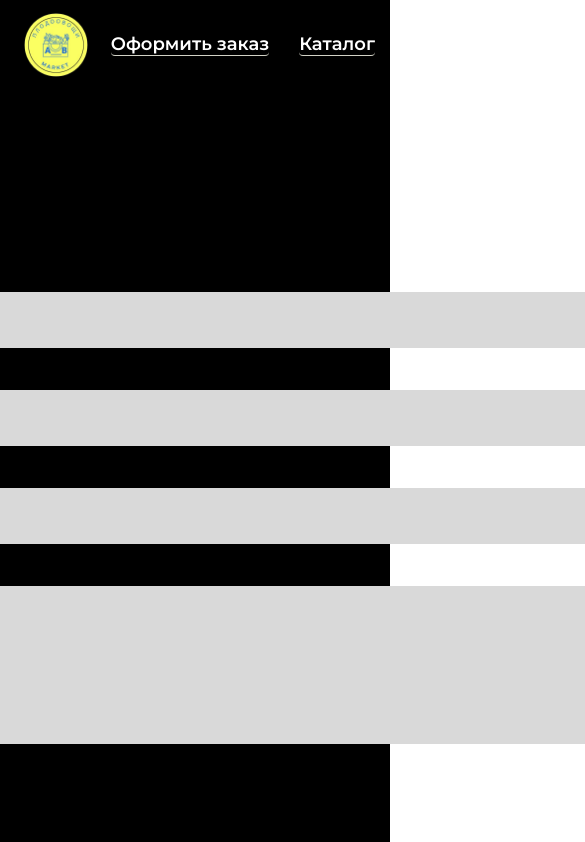
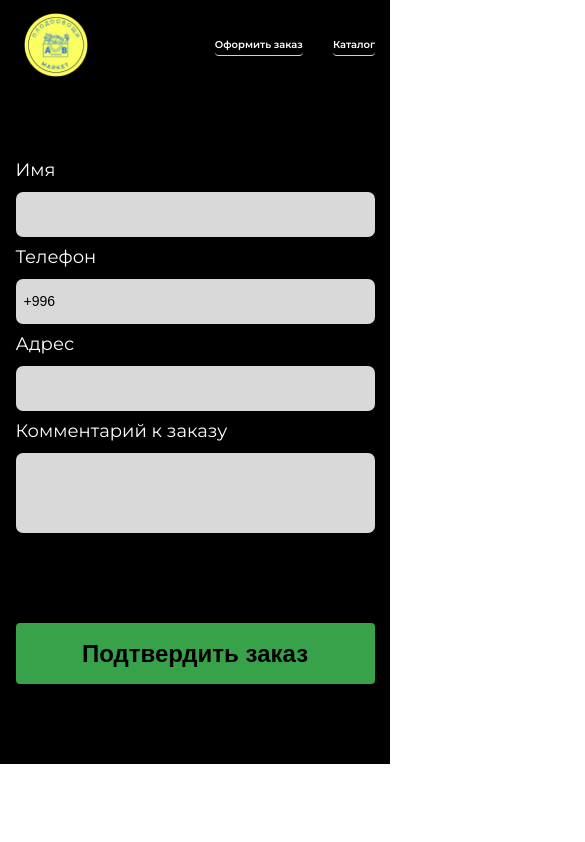
Before and after one commit to jodar-Nimatov/Fruits-kg, a React (Create React App) app: page /Checkout in a window 390 px wide. Shown: the top 842 px of the page, 585 px wide, since content can reach past the window. Built offline with nearby package versions, Linux system fonts and the light colour scheme.

Commit message:
adaptivka

```diff
--- a/src/Components/Basket/Basket.jsx
+++ b/src/Components/Basket/Basket.jsx
@@ -24,6 +24,7 @@ const Basket = () => {
         <div className="Basket-inner">
           <div className="Basket-inner-row">
             <BasketItem />
+
           </div>
 
           <div className="delivery">
--- a/src/Components/CheckoutPage/Checkout.jsx
+++ b/src/Components/CheckoutPage/Checkout.jsx
@@ -2,69 +2,54 @@ import React, { useState } from "react";
 import Logo from "../../assets/icons/logo.png";
 import "./Checkout.scss";
 import { useNavigate } from "react-router-dom";
-import Modal from "./modal.jsx";
+import Modal from "./modal"; // Импорт модального окна
+import Succes from "../../assets/icons/secces.svg";
 
 const Checkout = () => {
   const navigate = useNavigate();
   const [isModalOpen, setIsModalOpen] = useState(false);
-  const [errorMessages, setErrorMessages] = useState({
+  const [formData, setFormData] = useState({
+    name: "",
+    phone: "+996",
+    address: "",
+  });
+  const [errors, setErrors] = useState({
     name: "",
     phone: "",
     address: "",
   });
+
+  const handleChange = (e) => {
+    const { id, value } = e.target;
+    setFormData((prevState) => ({
+      ...prevState,
+      [id]: value,
+    }));
+    setErrors((prevState) => ({
+      ...prevState,
+      [id]: "", // Убираем ошибку при изменении поля
+    }));
+  };
+
+  const validateForm = () => {
+    const { name, phone, address } = formData;
+    const newErrors = {};
+    if (!name) newErrors.name = "Пожалуйста, введите имя.";
+    if (!phone || !phone.startsWith("+996") || phone.length < 7)
+      newErrors.phone =
+        "Пожалуйста, введите номер телефона, начинающийся с +996.";
+    if (!address) newErrors.address = "Пожалуйста, введите адрес.";
+    setErrors(newErrors);
+    return Object.keys(newErrors).length === 0;
+  };
+
   const handleSubmit = (e) => {
     e.preventDefault();
+    if (validateForm()) {
+      setIsModalOpen(true);
+    }
+  };
 
-    const name = e.target.elements.Name.value.trim();
-    const phone = e.target.elements.Phone.value.trim();
-    const address = e.target.elements.address.value.trim();
-
-    if (!name) {
-        setErrorMessages(prevState => ({
-          ...prevState,
-          name: 'Введите имя'
-        }));
-        return;
-      } else {
-        setErrorMessages(prevState => ({
-          ...prevState,
-          name: '' // Очистить сообщение об ошибке, если поле заполнено
-        }));
-      }
-
-      if (!phone) {
-        setErrorMessages(prevState => ({
-          ...prevState,
-          phone: 'Введите телефон'
-        }));
-        return;
-      } else {
-        setErrorMessages(prevState => ({
-          ...prevState,
-          phone: '' // Очистить сообщение об ошибке, если поле заполнено
-        }));
-      }
-
-
-
-      if (!address) {
-        setErrorMessages(prevState => ({
-          ...prevState,
-          address: 'Введите адрес'
-        }));
-        return;
-      } else {
-        setErrorMessages(prevState => ({
-          ...prevState,
-          address: '' // Очистить сообщение об ошибке, если поле заполнено
-        }));
-      }
-
-
-
-      // Если все поля заполнены и телефон имеет правильный формат, открыть модальное окно
-      setIsModalOpen(true);
-    };
   const closeModal = () => {
     setIsModalOpen(false);
   };
@@ -87,27 +72,53 @@ const Checkout = () => {
         </div>
         <div className="Checkout-inner">
           <form onSubmit={handleSubmit}>
-            <label htmlFor="Name">Имя</label>
-            <input id="Name" type="text" />
-            {errorMessages.name && <span className="error-message">{errorMessages.name}</span>}
+            <label htmlFor="name">Имя</label>
+            <input
+              id="name"
+              type="text"
+              value={formData.name}
+              onChange={handleChange}
+            />
+            {errors.name && <div className="error-message">{errors.name}</div>}
 
-            <label htmlFor="Phone">Телефон</label>
-            <input id="Phone" type="tel" />
-            {errorMessages.phone && (
-              <span className="error-message">{errorMessages.phone}</span>
+            <label htmlFor="phone">Телефон</label>
+            <input
+              id="phone"
+              type="tel"
+              value={formData.phone}
+              onChange={handleChange}
+            />
+            {errors.phone && (
+              <div className="error-message">{errors.phone}</div>
             )}
+
             <label htmlFor="address">Адрес</label>
-            <input id="address" type="text" />
-            {errorMessages.address && (
-              <span className="error-message">{errorMessages.address}</span>
+            <input
+              id="address"
+              type="text"
+              value={formData.address}
+              onChange={handleChange}
+            />
+            {errors.address && (
+              <div className="error-message">{errors.address}</div>
             )}
+
             <label htmlFor="description">Комментарий к заказу</label>
-            <input id="description" type="text" />
+            <input
+              id="description"
+              type="text"
+              value={formData.description}
+              onChange={handleChange}
+            />
+
             <button type="submit">Подтвердить заказ</button>
           </form>
         </div>
       </div>
-      {isModalOpen && <Modal closeModal={closeModal} />}
+      <Modal show={isModalOpen} handleClose={closeModal}>
+        <img src={Succes} alt="" />
+        <h2>Вы подтвердили свой заказ!</h2>
+      </Modal>
     </div>
   );
 };
--- a/src/Components/CheckoutPage/Checkout.scss
+++ b/src/Components/CheckoutPage/Checkout.scss
@@ -1,90 +1,103 @@
-.Checkout{
+.Checkout {
   background-color: black;
   width: 100%;
   height: 100%;
-    &-header{
+  &-header {
     height: 60px;
     display: flex;
     align-items: center;
     justify-content: space-between;
     padding-top: 30px;
-        & section{
+    & section {
       display: flex;
       align-items: center;
       justify-content: space-between;
       gap: 30px;
-            & img{
+      & img {
         width: 82px;
         scale: 1.5;
         cursor: pointer;
       }
-            & span{
-                & h3{
+      & span {
+        & h3 {
           color: white;
           font-size: 18px;
           font-weight: 600;
           line-height: 21.94px;
           border-radius: 4px;
-                    border-bottom: 1.5px solid #D2D2C6;
+          border-bottom: 1.5px solid #d2d2c6;
           cursor: pointer;
-                  &:hover{
-                        border-bottom: 1.5px solid #38A24A;
-                        transition: .3s;
+          &:hover {
+            border-bottom: 1.5px solid #38a24a;
+            transition: 0.3s;
           }
         }
-
+        @media (max-width: 500px) and (min-width: 319px) {
+          h3 {
+            font-size: 10px;
           }
         }
       }
-    &-inner{
+    }
+  }
+  &-inner {
     display: flex;
     justify-content: center;
-        margin-top: 200px;
-        & form{
+    margin-top: 100px;
+    & form {
       display: flex;
       flex-direction: column;
       gap: 10px;
-            & label{
+      & label {
         color: white;
         font-size: 18px;
         font-weight: 400;
         line-height: 21.94px;
       }
-            & input{
+      & input {
         width: 996px;
         height: 56px;
         border-radius: 7px;
-                background-color: #D9D9D9;
+        background-color: #d9d9d9;
         border: none;
         outline: none;
         padding: 15px;
         font-size: 22px;
-                &:nth-child(8){
-                    height: 158px;
+        &:nth-child(8) {
+          height: 80px;
         }
       }
-            & button{
+
+      @media (min-width: 319px) and (max-width: 500px) {
+        input {
+          width: 100%;
+          padding: 8px;
+          height: 45px;
+          font-size: 14px;
+        }
+      }
+      & button {
         width: 359px;
         height: 61px;
         border: none;
         border-radius: 4px;
         padding: 16px, 56px, 16px, 56px;
-                background-color: #38A24A;
+        background-color: #38a24a;
         font-size: 24px;
         font-weight: 600;
         line-height: 29.26px;
-                margin: 90px auto;
+        margin: 80px auto;
         cursor: pointer;
-                &:hover{
+        &:hover {
           color: white;
-                    transition: .3s;
+          transition: 0.3s;
         }
       }
     }
   }
   .error-message {
     color: red;
-      font-size: 12px;
     margin-top: 5px;
+    text-align: left;
   }
 }
--- a/src/Components/CheckoutPage/modal.jsx
+++ b/src/Components/CheckoutPage/modal.jsx
@@ -1,22 +1,12 @@
-import React, { useEffect } from 'react';
-import './modal.scss';
-import Succes from "../../assets/icons/secces.svg"
+import React from 'react';
+import './modal.scss'; // для стилизации
 
-const Modal = ({ closeModal }) => {
-  useEffect(() => {
-    const timer = setTimeout(() => {
-      closeModal(); // Закрытие модального окна через 5 секунд
-    }, 5000);
-
-    return () => clearTimeout(timer);
-  }, [closeModal]);
-
+const Modal = ({ show, handleClose, children }) => {
   return (
-    <div className="modal">
-      <div className="modal-content">
-        <span className="close" onClick={closeModal}>&times;</span>
-        <img src={Succes} alt="" />
-        <p>Ваш заказ подтвержден!</p>
+    <div className={`modal ${show ? 'show' : ''}`} onClick={handleClose}>
+      <div className="modal-content" onClick={e => e.stopPropagation()}>
+        <span className="close" onClick={handleClose}>&times;</span>
+        {children}
       </div>
     </div>
   );
--- a/src/Components/CheckoutPage/modal.scss
+++ b/src/Components/CheckoutPage/modal.scss
@@ -1,23 +1,30 @@
 .modal {
-    display: flex;
+  display: none;
+  position: fixed;
   justify-content: center;
-    align-items: center;
-    position: fixed;
   z-index: 1;
   left: 0;
   top: 0;
   width: 100%;
   height: 100%;
-    background-color: rgba(0, 0, 0, 0.5);
+  overflow: auto;
+  background-color: rgba(0,0,0,0.4);
+}
+
+.modal.show {
+  display: block;
 }
 
 .modal-content {
+  text-align: center;
   background-color: #fefefe;
+  margin: 15% auto;
   padding: 20px;
   border: 1px solid #888;
   width: 80%;
-    max-width: 500px;
-    text-align: center;
+  max-width: 600px;
+  border-radius: 10px;
+  height: 150px;
 }
 
 .close {
@@ -25,11 +32,11 @@
   float: right;
   font-size: 28px;
   font-weight: bold;
-    cursor: pointer;
 }
 
 .close:hover,
 .close:focus {
   color: black;
   text-decoration: none;
+  cursor: pointer;
 }
--- a/src/Components/ItemCard/itemDetails.scss
+++ b/src/Components/ItemCard/itemDetails.scss
@@ -17,6 +17,7 @@
         flex-wrap: wrap;
         .img{
           max-width: 320px;
+          max-height:330px ;
         }
       }
       .img{
@@ -33,6 +34,7 @@
         width: 100%;
         height: 100%;
         border-radius: 3.31px;
+
       }
       .Card_text {
         width: 489px;
--- a/src/Components/Menu/Menu.scss
+++ b/src/Components/Menu/Menu.scss
@@ -6,6 +6,7 @@
     height: 100vh auto;
     &_inner {
       &_row {
+
         ul {
           justify-content: center;
           margin-top: 60px;
```
Also changed, not shown: src/Components/MenuHeader/MenuHeader.scss (+17 -10 lines). Lines whose indentation alone changed are shown as unchanged.
